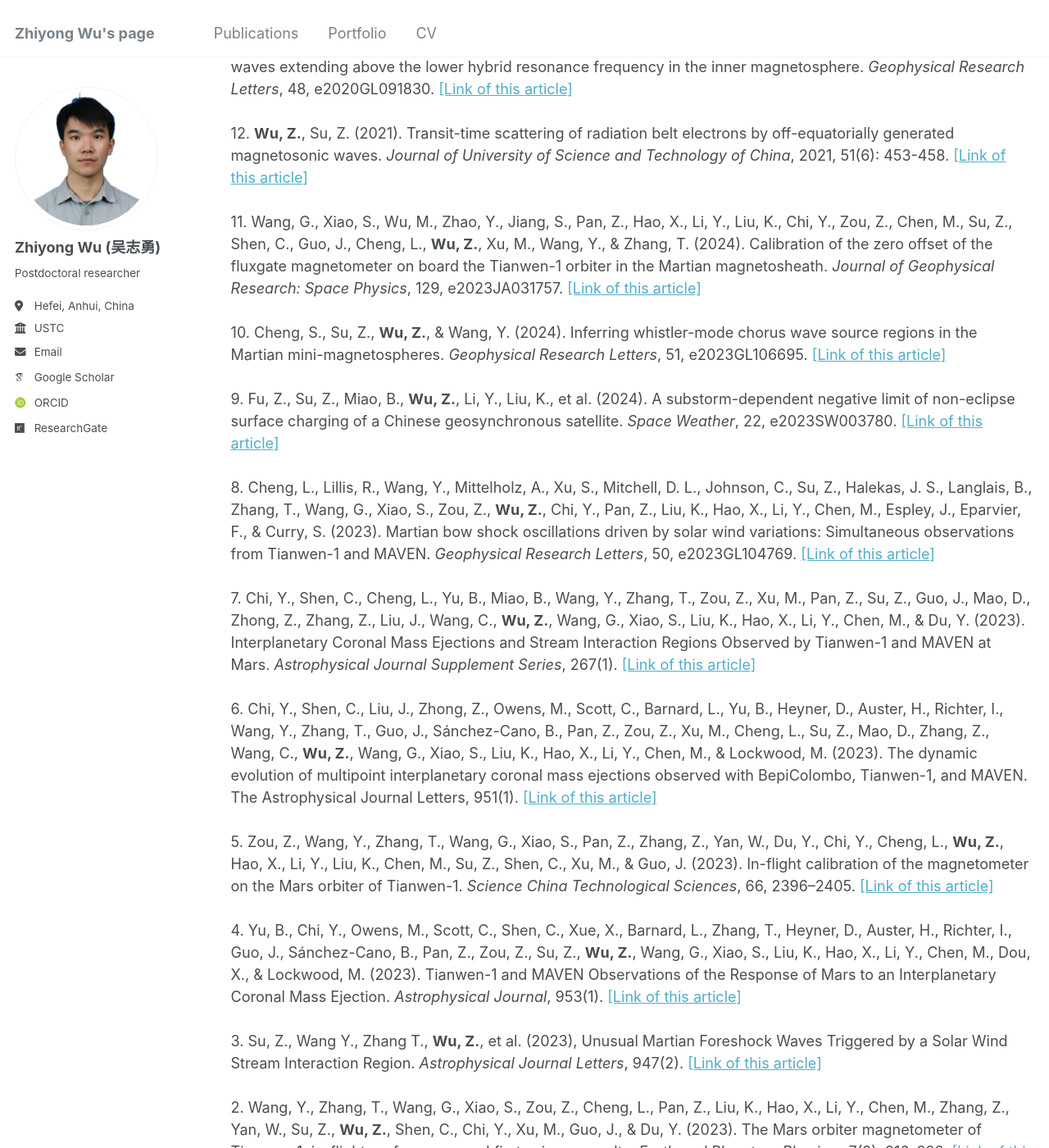
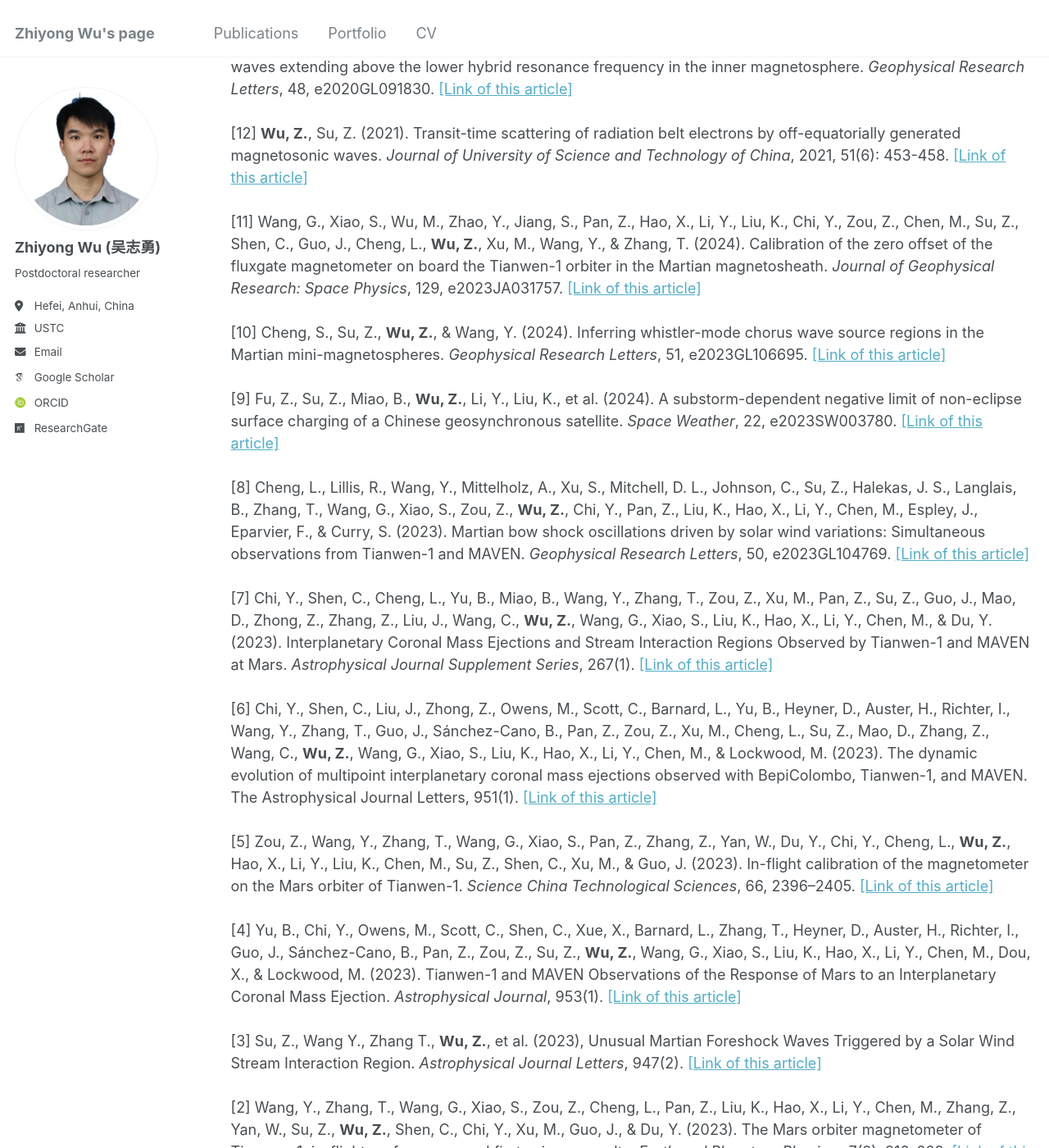
Before and after one commit to Z-Y-Wu/ZW-, a Jekyll site: the page built from _pages/publications.html, in a window 1280 px wide and 1400 px high, scrolled down 607 px. Shown: the whole window at 82% size. Built offline with Jekyll 4.4.1, drawn with Linux system fonts in a browser that asks for light colours; some web fonts are replaced; some of the changed text lies outside the part shown.

```diff
--- a/_pages/publications.html
+++ b/_pages/publications.html
@@ -9,20 +9,20 @@ author_profile: true
   <div class="wordwrap">You can also find my articles on <a href="{{site.author.googlescholar}}">my Google Scholar profile</a>.</div>
 {% endif %}<br><br>
 <h1 style="font-size: 24px; font-weight: bold;">Journal Articles</h1>
-17. <strong>Wu, Z.</strong>, Su, Z., Zheng, H., Wang, Y., Miyoshi, Y., Shinohara, I., et al. (2024). Long lifetime hiss rays in the disturbed plasmasphere. <i>Geophysical Research Letters</i>, 51, e2023GL107825. <a href="https://doi.org/10.1029/2023GL107825">[Link of this article]</a><br><br>
-16. <strong>Wu, Z.</strong>, Su, Z., Zheng, H., & Wang, Y. (2023). Filtering of magnetosonic waves by mesoscale plasmaspheric density interfaces. <i>Geophysical Research Letters</i>, 50, e2023GL103590. <a href="https://doi.org/10.1029/2023GL103590">[Link of this article]</a><br><br>
-15. <strong>Wu, Z.</strong>, Su, Z., He, Z., Zheng, H., & Wang, Y. (2022). Magnetosonic waves above the lower hybrid frequency in cyclotron resonance with the Van Allen radiation belt electrons. <i>Geophysical Research Letters</i>, 49, e2022GL100971. <a href="https://doi.org/10.1029/2022GL100971">[Link of this article]</a><br><br>
-14. <strong>Wu, Z.</strong>, Su, Z., Goldstein, J., Liu, N., He, Z., Zheng, H., & Wang, Y. (2022). Nightside plasmaspheric plume-to-core migration of whistler-mode hiss waves. <i>Geophysical Research Letters</i>, 49, e2022GL100306. <a href="https://doi.org/10.1029/2022GL100306">[Link of this article]</a><br><br>
-13. <strong>Wu, Z.</strong>, Su, Z., Liu, N., Gao, Z., Zheng, H., Wang, Y., & Wang, S. (2021). Off-equatorial source of magnetosonic waves extending above the lower hybrid resonance frequency in the inner magnetosphere. <i>Geophysical Research Letters</i>, 48, e2020GL091830. <a href="https://doi.org/10.1029/2020GL091830">[Link of this article]</a><br><br>
-12. <strong>Wu, Z.</strong>, Su, Z. (2021). Transit-time scattering of radiation belt electrons by off-equatorially generated magnetosonic waves. <i>Journal of University of Science and Technology of China</i>, 2021, 51(6): 453-458. <a href="https://justc.ustc.edu.cn/article/doi/10.52396/JUST-2021-0123">[Link of this article]</a><br><br>
-11. Wang, G., Xiao, S., Wu, M., Zhao, Y., Jiang, S., Pan, Z., Hao, X., Li, Y., Liu, K., Chi, Y., Zou, Z., Chen, M., Su, Z., Shen, C., Guo, J., Cheng, L., <strong>Wu, Z.</strong>, Xu, M., Wang, Y., & Zhang, T. (2024). Calibration of the zero offset of the fluxgate magnetometer on board the Tianwen-1 orbiter in the Martian magnetosheath. <i>Journal of Geophysical Research: Space Physics</i>, 129, e2023JA031757. <a href="https://doi.org/10.1029/2023JA031757">[Link of this article]</a><br><br>
-10. Cheng, S., Su, Z., <strong>Wu, Z.</strong>, & Wang, Y. (2024). Inferring whistler-mode chorus wave source regions in the Martian mini-magnetospheres. <i>Geophysical Research Letters</i>, 51, e2023GL106695. <a href="https://doi.org/10.1029/2023GL106695">[Link of this article]</a><br><br>
-9. Fu, Z., Su, Z., Miao, B., <strong>Wu, Z.</strong>, Li, Y., Liu, K., et al. (2024). A substorm-dependent negative limit of non-eclipse surface charging of a Chinese geosynchronous satellite. <i>Space Weather</i>, 22, e2023SW003780. <a href="https://doi.org/10.1029/2023SW003780">[Link of this article]</a><br><br>
-8. Cheng, L., Lillis, R., Wang, Y., Mittelholz, A., Xu, S., Mitchell, D. L., Johnson, C., Su, Z., Halekas, J. S., Langlais, B., Zhang, T., Wang, G., Xiao, S., Zou, Z., <strong>Wu, Z.</strong>, Chi, Y., Pan, Z., Liu, K., Hao, X., Li, Y., Chen, M., Espley, J., Eparvier, F., & Curry, S. (2023). Martian bow shock oscillations driven by solar wind variations: Simultaneous observations from Tianwen-1 and MAVEN. <i>Geophysical Research Letters</i>, 50, e2023GL104769. <a href="https://doi.org/10.1029/2023GL104769">[Link of this article]</a><br><br>
-7. Chi, Y., Shen, C., Cheng, L., Yu, B., Miao, B., Wang, Y., Zhang, T., Zou, Z., Xu, M., Pan, Z., Su, Z., Guo, J., Mao, D., Zhong, Z., Zhang, Z., Liu, J., Wang, C., <strong>Wu, Z.</strong>, Wang, G., Xiao, S., Liu, K., Hao, X., Li, Y., Chen, M., & Du, Y. (2023). Interplanetary Coronal Mass Ejections and Stream Interaction Regions Observed by Tianwen-1 and MAVEN at Mars. <i>Astrophysical Journal Supplement Series</i>, 267(1). <a href="https://doi.org/10.3847/1538-4365/acd191">[Link of this article]</a><br><br>
-6. Chi, Y., Shen, C., Liu, J., Zhong, Z., Owens, M., Scott, C., Barnard, L., Yu, B., Heyner, D., Auster, H., Richter, I., Wang, Y., Zhang, T., Guo, J., Sánchez-Cano, B., Pan, Z., Zou, Z., Xu, M., Cheng, L., Su, Z., Mao, D., Zhang, Z., Wang, C., <strong>Wu, Z.</strong>, Wang, G., Xiao, S., Liu, K., Hao, X., Li, Y., Chen, M., & Lockwood, M. (2023). The dynamic evolution of multipoint interplanetary coronal mass ejections observed with BepiColombo, Tianwen-1, and MAVEN. The Astrophysical Journal Letters, 951(1). <a href="https://doi.org/10.3847/2041-8213/acd7e7">[Link of this article]</a><br><br>
-5. Zou, Z., Wang, Y., Zhang, T., Wang, G., Xiao, S., Pan, Z., Zhang, Z., Yan, W., Du, Y., Chi, Y., Cheng, L., <strong>Wu, Z.</strong>, Hao, X., Li, Y., Liu, K., Chen, M., Su, Z., Shen, C., Xu, M., & Guo, J. (2023). In-flight calibration of the magnetometer on the Mars orbiter of Tianwen-1. <i>Science China Technological Sciences</i>, 66, 2396–2405. <a href="https://doi.org/10.1007/s11431-023-2401-2">[Link of this article]</a><br><br>
-4. Yu, B., Chi, Y., Owens, M., Scott, C., Shen, C., Xue, X., Barnard, L., Zhang, T., Heyner, D., Auster, H., Richter, I., Guo, J., Sánchez-Cano, B., Pan, Z., Zou, Z., Su, Z., <strong>Wu, Z.</strong>, Wang, G., Xiao, S., Liu, K., Hao, X., Li, Y., Chen, M., Dou, X., & Lockwood, M. (2023). Tianwen-1 and MAVEN Observations of the Response of Mars to an Interplanetary Coronal Mass Ejection. <i>Astrophysical Journal</i>, 953(1). <a href="https://doi.org/10.3847/1538-4357/acdcf8">[Link of this article]</a><br><br>
-3. Su, Z., Wang Y., Zhang T., <strong>Wu, Z.</strong>, et al. (2023), Unusual Martian Foreshock Waves Triggered by a Solar Wind Stream Interaction Region. <i>Astrophysical Journal Letters</i>, 947(2). <a href="https://doi.org/10.3847/2041-8213/accb9f">[Link of this article]</a><br><br>
-2. Wang, Y., Zhang, T., Wang, G., Xiao, S., Zou, Z., Cheng, L., Pan, Z., Liu, K., Hao, X., Li, Y., Chen, M., Zhang, Z., Yan, W., Su, Z., <strong>Wu, Z.</strong>, Shen, C., Chi, Y., Xu, M., Guo, J., & Du, Y. (2023). The Mars orbiter magnetometer of  Tianwen-1: in-flight performance and first science results. <i>Earth and Planetary Physics</i> , 7(2), 216–228. <a href="https://www.eppcgs.org/article/doi/10.26464/epp2023028">[Link of this article]</a><br><br>
-1. Chen, Z., Su, Z., He, Z., <strong>Wu, Z.</strong>, Dai, G., Wang, B., et al. (2022). A rapid localized deceleration of Earth's radiation belt relativistic electrons driven by storm proton injection. <i>Geophysical Research Letters</i>, 49, e2022GL098810. <a href="https://doi.org/10.1029/2022GL098810">[Link of this article]</a><br><br>
+[17] <strong>Wu, Z.</strong>, Su, Z., Zheng, H., Wang, Y., Miyoshi, Y., Shinohara, I., et al. (2024). Long lifetime hiss rays in the disturbed plasmasphere. <i>Geophysical Research Letters</i>, 51, e2023GL107825. <a href="https://doi.org/10.1029/2023GL107825">[Link of this article]</a><br><br>
+[16] <strong>Wu, Z.</strong>, Su, Z., Zheng, H., & Wang, Y. (2023). Filtering of magnetosonic waves by mesoscale plasmaspheric density interfaces. <i>Geophysical Research Letters</i>, 50, e2023GL103590. <a href="https://doi.org/10.1029/2023GL103590">[Link of this article]</a><br><br>
+[15] <strong>Wu, Z.</strong>, Su, Z., He, Z., Zheng, H., & Wang, Y. (2022). Magnetosonic waves above the lower hybrid frequency in cyclotron resonance with the Van Allen radiation belt electrons. <i>Geophysical Research Letters</i>, 49, e2022GL100971. <a href="https://doi.org/10.1029/2022GL100971">[Link of this article]</a><br><br>
+[14] <strong>Wu, Z.</strong>, Su, Z., Goldstein, J., Liu, N., He, Z., Zheng, H., & Wang, Y. (2022). Nightside plasmaspheric plume-to-core migration of whistler-mode hiss waves. <i>Geophysical Research Letters</i>, 49, e2022GL100306. <a href="https://doi.org/10.1029/2022GL100306">[Link of this article]</a><br><br>
+[13] <strong>Wu, Z.</strong>, Su, Z., Liu, N., Gao, Z., Zheng, H., Wang, Y., & Wang, S. (2021). Off-equatorial source of magnetosonic waves extending above the lower hybrid resonance frequency in the inner magnetosphere. <i>Geophysical Research Letters</i>, 48, e2020GL091830. <a href="https://doi.org/10.1029/2020GL091830">[Link of this article]</a><br><br>
+[12] <strong>Wu, Z.</strong>, Su, Z. (2021). Transit-time scattering of radiation belt electrons by off-equatorially generated magnetosonic waves. <i>Journal of University of Science and Technology of China</i>, 2021, 51(6): 453-458. <a href="https://justc.ustc.edu.cn/article/doi/10.52396/JUST-2021-0123">[Link of this article]</a><br><br>
+[11] Wang, G., Xiao, S., Wu, M., Zhao, Y., Jiang, S., Pan, Z., Hao, X., Li, Y., Liu, K., Chi, Y., Zou, Z., Chen, M., Su, Z., Shen, C., Guo, J., Cheng, L., <strong>Wu, Z.</strong>, Xu, M., Wang, Y., & Zhang, T. (2024). Calibration of the zero offset of the fluxgate magnetometer on board the Tianwen-1 orbiter in the Martian magnetosheath. <i>Journal of Geophysical Research: Space Physics</i>, 129, e2023JA031757. <a href="https://doi.org/10.1029/2023JA031757">[Link of this article]</a><br><br>
+[10] Cheng, S., Su, Z., <strong>Wu, Z.</strong>, & Wang, Y. (2024). Inferring whistler-mode chorus wave source regions in the Martian mini-magnetospheres. <i>Geophysical Research Letters</i>, 51, e2023GL106695. <a href="https://doi.org/10.1029/2023GL106695">[Link of this article]</a><br><br>
+[9] Fu, Z., Su, Z., Miao, B., <strong>Wu, Z.</strong>, Li, Y., Liu, K., et al. (2024). A substorm-dependent negative limit of non-eclipse surface charging of a Chinese geosynchronous satellite. <i>Space Weather</i>, 22, e2023SW003780. <a href="https://doi.org/10.1029/2023SW003780">[Link of this article]</a><br><br>
+[8] Cheng, L., Lillis, R., Wang, Y., Mittelholz, A., Xu, S., Mitchell, D. L., Johnson, C., Su, Z., Halekas, J. S., Langlais, B., Zhang, T., Wang, G., Xiao, S., Zou, Z., <strong>Wu, Z.</strong>, Chi, Y., Pan, Z., Liu, K., Hao, X., Li, Y., Chen, M., Espley, J., Eparvier, F., & Curry, S. (2023). Martian bow shock oscillations driven by solar wind variations: Simultaneous observations from Tianwen-1 and MAVEN. <i>Geophysical Research Letters</i>, 50, e2023GL104769. <a href="https://doi.org/10.1029/2023GL104769">[Link of this article]</a><br><br>
+[7] Chi, Y., Shen, C., Cheng, L., Yu, B., Miao, B., Wang, Y., Zhang, T., Zou, Z., Xu, M., Pan, Z., Su, Z., Guo, J., Mao, D., Zhong, Z., Zhang, Z., Liu, J., Wang, C., <strong>Wu, Z.</strong>, Wang, G., Xiao, S., Liu, K., Hao, X., Li, Y., Chen, M., & Du, Y. (2023). Interplanetary Coronal Mass Ejections and Stream Interaction Regions Observed by Tianwen-1 and MAVEN at Mars. <i>Astrophysical Journal Supplement Series</i>, 267(1). <a href="https://doi.org/10.3847/1538-4365/acd191">[Link of this article]</a><br><br>
+[6] Chi, Y., Shen, C., Liu, J., Zhong, Z., Owens, M., Scott, C., Barnard, L., Yu, B., Heyner, D., Auster, H., Richter, I., Wang, Y., Zhang, T., Guo, J., Sánchez-Cano, B., Pan, Z., Zou, Z., Xu, M., Cheng, L., Su, Z., Mao, D., Zhang, Z., Wang, C., <strong>Wu, Z.</strong>, Wang, G., Xiao, S., Liu, K., Hao, X., Li, Y., Chen, M., & Lockwood, M. (2023). The dynamic evolution of multipoint interplanetary coronal mass ejections observed with BepiColombo, Tianwen-1, and MAVEN. The Astrophysical Journal Letters, 951(1). <a href="https://doi.org/10.3847/2041-8213/acd7e7">[Link of this article]</a><br><br>
+[5] Zou, Z., Wang, Y., Zhang, T., Wang, G., Xiao, S., Pan, Z., Zhang, Z., Yan, W., Du, Y., Chi, Y., Cheng, L., <strong>Wu, Z.</strong>, Hao, X., Li, Y., Liu, K., Chen, M., Su, Z., Shen, C., Xu, M., & Guo, J. (2023). In-flight calibration of the magnetometer on the Mars orbiter of Tianwen-1. <i>Science China Technological Sciences</i>, 66, 2396–2405. <a href="https://doi.org/10.1007/s11431-023-2401-2">[Link of this article]</a><br><br>
+[4] Yu, B., Chi, Y., Owens, M., Scott, C., Shen, C., Xue, X., Barnard, L., Zhang, T., Heyner, D., Auster, H., Richter, I., Guo, J., Sánchez-Cano, B., Pan, Z., Zou, Z., Su, Z., <strong>Wu, Z.</strong>, Wang, G., Xiao, S., Liu, K., Hao, X., Li, Y., Chen, M., Dou, X., & Lockwood, M. (2023). Tianwen-1 and MAVEN Observations of the Response of Mars to an Interplanetary Coronal Mass Ejection. <i>Astrophysical Journal</i>, 953(1). <a href="https://doi.org/10.3847/1538-4357/acdcf8">[Link of this article]</a><br><br>
+[3] Su, Z., Wang Y., Zhang T., <strong>Wu, Z.</strong>, et al. (2023), Unusual Martian Foreshock Waves Triggered by a Solar Wind Stream Interaction Region. <i>Astrophysical Journal Letters</i>, 947(2). <a href="https://doi.org/10.3847/2041-8213/accb9f">[Link of this article]</a><br><br>
+[2] Wang, Y., Zhang, T., Wang, G., Xiao, S., Zou, Z., Cheng, L., Pan, Z., Liu, K., Hao, X., Li, Y., Chen, M., Zhang, Z., Yan, W., Su, Z., <strong>Wu, Z.</strong>, Shen, C., Chi, Y., Xu, M., Guo, J., & Du, Y. (2023). The Mars orbiter magnetometer of  Tianwen-1: in-flight performance and first science results. <i>Earth and Planetary Physics</i> , 7(2), 216–228. <a href="https://www.eppcgs.org/article/doi/10.26464/epp2023028">[Link of this article]</a><br><br>
+[1] Chen, Z., Su, Z., He, Z., <strong>Wu, Z.</strong>, Dai, G., Wang, B., et al. (2022). A rapid localized deceleration of Earth's radiation belt relativistic electrons driven by storm proton injection. <i>Geophysical Research Letters</i>, 49, e2022GL098810. <a href="https://doi.org/10.1029/2022GL098810">[Link of this article]</a><br><br>
```
